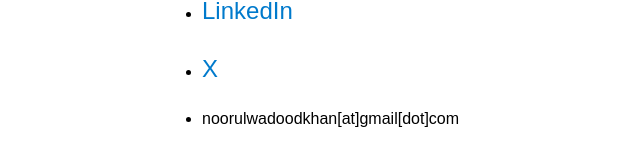
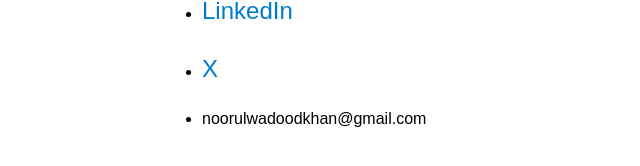
Before and after one commit to Noorulwadoodkhan/noorulwadoodkhan.github.io, a Jekyll site: the page built from index.html, in a window 1280 px wide. Shown: the part 236-402 px from the top of the page, without its empty margins (158-798 px from the left). Built offline with Jekyll 4.4.1, drawn with Linux system fonts in a browser that asks for light colours.

Commit message:
Update index.html

```diff
--- a/index.html
+++ b/index.html
@@ -34,7 +34,7 @@
       <li><a href="/blog/">Blog</a></li>
       <li><a href="https://www.linkedin.com/in/noorulwadoodkhan">LinkedIn</a></li>
       <li><a href="https://x.com/noorulwadudkhan">X</a></li>
-      <li>noorulwadoodkhan[at]gmail[dot]com</li>
+      <li>noorulwadoodkhan@gmail.com</li>
     </ul>
   </body>
 </html>
```
